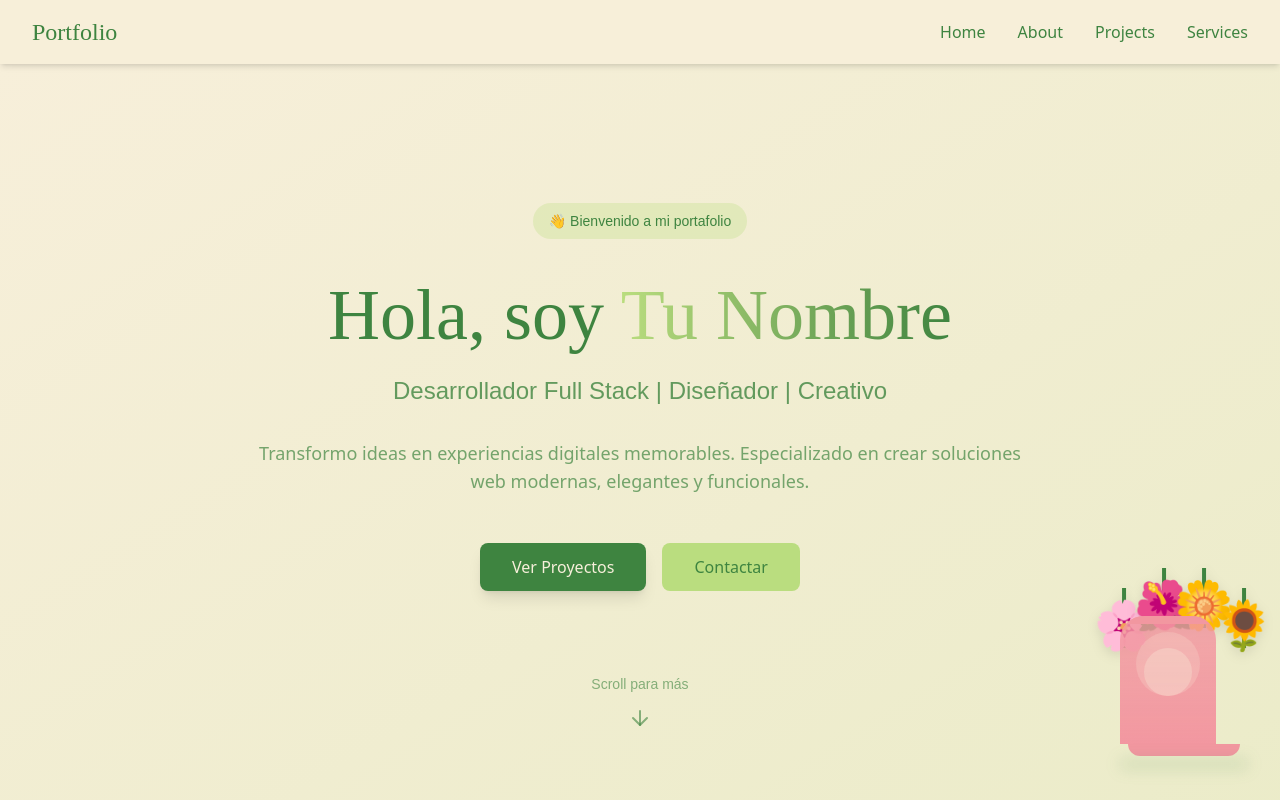
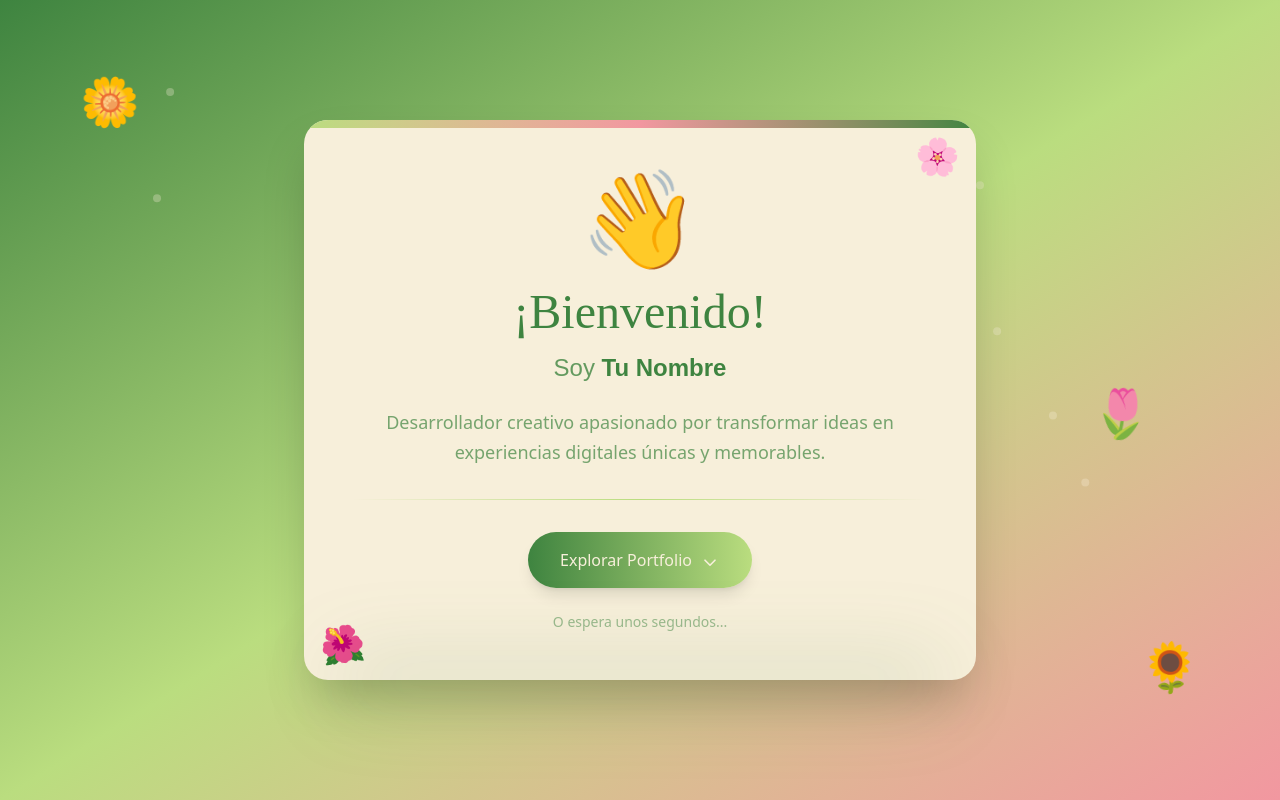
Before and after one commit to Cova97/Fernanda-Cova-Portafolio, a React (Vite) app: page / in a window 1280 px wide. Shown: the top 800 px of the page. Built offline with nearby package versions, Linux system fonts and the light colour scheme.

Commit message:
Intro
creacion de una intro antes de entrara home

```diff
--- a/src/App.jsx
+++ b/src/App.jsx
@@ -1,22 +1,44 @@
-import Layout from './components/layout/Layout'
-import Home from './modules/home/Home'
-import About from './modules/about/About'
-import Projects from './modules/projects/Projects'
-import Services from './modules/services/Services'
+//
+
+import { useState, useEffect } from 'react';
+import Layout from './components/layout/Layout';
+import Intro from './modules/intro/Intro';
+import Home from './modules/home/Home';
+import About from './modules/about/About';
+import Projects from './modules/projects/Projects';
+import Services from './modules/services/Services';
 import './styles/index.css';
 
+function App() {
+  const [showIntro, setShowIntro] = useState(true);
 
-function App() {
+  // Verificar si ya se mostró el intro en esta sesión
+  useEffect(() => {
+    const introShown = sessionStorage.getItem('introShown');
+    if (introShown === 'true') {
+      setShowIntro(false);
+    }
+  }, []);
+
+  const handleIntroComplete = () => {
+    setShowIntro(false);
+    sessionStorage.setItem('introShown', 'true');
+  };
+
   return (
     <>
+      {showIntro ? (
+        <Intro onComplete={handleIntroComplete} />
+      ) : (
         <Layout>
           <Home />
           <About />
           <Projects />
           <Services />
         </Layout>
+      )}
     </>
-  )
+  );
 }
 
-export default App
+export default App;
--- /dev/null
+++ b/src/modules/intro/Intro.jsx
@@ -0,0 +1,220 @@
+import { motion, AnimatePresence } from 'motion/react';
+import { useState, useEffect } from 'react';
+import { ChevronDown } from 'lucide-react';
+
+const Intro = ({ onComplete }) => {
+  const [showIntro, setShowIntro] = useState(true);
+
+  // Auto-avanzar después de 5 segundos (opcional)
+  useEffect(() => {
+    const timer = setTimeout(() => {
+      handleContinue();
+    }, 8000); // 8 segundos
+
+    return () => clearTimeout(timer);
+  }, []);
+
+  const handleContinue = () => {
+    setShowIntro(false);
+    setTimeout(() => {
+      onComplete();
+    }, 1000);
+  };
+
+  return (
+    <AnimatePresence>
+      {showIntro && (
+        <motion.div
+          initial={{ opacity: 1 }}
+          exit={{ opacity: 0 }}
+          transition={{ duration: 1 }}
+          className="fixed inset-0 z-[100] bg-gradient-to-br from-[var(--color-fern)] via-[var(--color-pistacho)] to-[var(--color-melon)] flex items-center justify-center overflow-hidden"
+        >
+          {/* Partículas de fondo animadas */}
+          <div className="absolute inset-0">
+            {[...Array(20)].map((_, i) => (
+              <motion.div
+                key={i}
+                className="absolute w-2 h-2 bg-[var(--color-parchment)]/30 rounded-full"
+                initial={{
+                  x: Math.random() * window.innerWidth,
+                  y: Math.random() * window.innerHeight,
+                }}
+                animate={{
+                  y: [null, Math.random() * window.innerHeight],
+                  x: [null, Math.random() * window.innerWidth],
+                }}
+                transition={{
+                  duration: Math.random() * 10 + 10,
+                  repeat: Infinity,
+                  ease: "linear"
+                }}
+              />
+            ))}
+          </div>
+
+          {/* Carta de presentación */}
+          <motion.div
+            initial={{ scale: 0, rotate: -180 }}
+            animate={{ scale: 1, rotate: 0 }}
+            transition={{
+              duration: 1.2,
+              ease: "easeOut",
+              type: "spring",
+              stiffness: 100
+            }}
+            className="relative z-10 max-w-2xl mx-4"
+          >
+            {/* Carta */}
+            <div className="bg-[var(--color-parchment)] rounded-3xl shadow-2xl p-8 md:p-12 relative overflow-hidden">
+              {/* Decoración superior */}
+              <div className="absolute top-0 left-0 right-0 h-2 bg-gradient-to-r from-[var(--color-pistacho)] via-[var(--color-melon)] to-[var(--color-fern)]" />
+
+              {/* Flores decorativas en las esquinas */}
+              <motion.div
+                animate={{ rotate: [0, 10, 0] }}
+                transition={{ duration: 2, repeat: Infinity }}
+                className="absolute top-4 right-4 text-4xl"
+              >
+                🌸
+              </motion.div>
+              <motion.div
+                animate={{ rotate: [0, -10, 0] }}
+                transition={{ duration: 2.5, repeat: Infinity }}
+                className="absolute bottom-4 left-4 text-4xl"
+              >
+                🌺
+              </motion.div>
+
+              {/* Contenido de la carta */}
+              <motion.div
+                initial={{ opacity: 0, y: 20 }}
+                animate={{ opacity: 1, y: 0 }}
+                transition={{ delay: 0.5, duration: 0.8 }}
+                className="text-center"
+              >
+                {/* Saludo */}
+                <motion.div
+                  initial={{ opacity: 0, scale: 0.8 }}
+                  animate={{ opacity: 1, scale: 1 }}
+                  transition={{ delay: 0.8, duration: 0.6 }}
+                  className="mb-6"
+                >
+                  <span className="text-6xl md:text-8xl">👋</span>
+                </motion.div>
+
+                {/* Título */}
+                <motion.h1
+                  initial={{ opacity: 0, y: 20 }}
+                  animate={{ opacity: 1, y: 0 }}
+                  transition={{ delay: 1, duration: 0.6 }}
+                  className="text-4xl md:text-5xl font-[family-name:var(--font-display)] text-[var(--color-fern)] mb-4"
+                >
+                  ¡Bienvenido!
+                </motion.h1>
+
+                {/* Subtítulo */}
+                <motion.p
+                  initial={{ opacity: 0, y: 20 }}
+                  animate={{ opacity: 1, y: 0 }}
+                  transition={{ delay: 1.3, duration: 0.6 }}
+                  className="text-xl md:text-2xl font-[family-name:var(--font-accent)] text-[var(--color-fern)]/80 mb-6"
+                >
+                  Soy <span className="text-[var(--color-fern)] font-bold">Tu Nombre</span>
+                </motion.p>
+
+                {/* Descripción */}
+                <motion.p
+                  initial={{ opacity: 0, y: 20 }}
+                  animate={{ opacity: 1, y: 0 }}
+                  transition={{ delay: 1.6, duration: 0.6 }}
+                  className="text-lg text-[var(--color-fern)]/70 mb-8 leading-relaxed"
+                >
+                  Desarrollador creativo apasionado por transformar ideas
+                  en experiencias digitales únicas y memorables.
+                </motion.p>
+
+                {/* Línea decorativa */}
+                <motion.div
+                  initial={{ width: 0 }}
+                  animate={{ width: "100%" }}
+                  transition={{ delay: 2, duration: 0.8 }}
+                  className="h-px bg-gradient-to-r from-transparent via-[var(--color-pistacho)] to-transparent mb-8"
+                />
+
+                {/* Botón de continuar */}
+                <motion.button
+                  initial={{ opacity: 0, y: 20 }}
+                  animate={{ opacity: 1, y: 0 }}
+                  transition={{ delay: 2.2, duration: 0.6 }}
+                  whileHover={{
+                    scale: 1.05,
+                    boxShadow: "0 10px 30px rgba(0,0,0,0.2)"
+                  }}
+                  whileTap={{ scale: 0.95 }}
+                  onClick={handleContinue}
+                  className="group px-8 py-4 bg-gradient-to-r from-[var(--color-fern)] to-[var(--color-pistacho)] text-[var(--color-parchment)] rounded-full font-medium shadow-lg transition-all flex items-center gap-2 mx-auto"
+                >
+                  <span>Explorar Portfolio</span>
+                  <motion.div
+                    animate={{ y: [0, 5, 0] }}
+                    transition={{ duration: 1.5, repeat: Infinity }}
+                  >
+                    <ChevronDown size={20} />
+                  </motion.div>
+                </motion.button>
+
+                {/* Texto pequeño */}
+                <motion.p
+                  initial={{ opacity: 0 }}
+                  animate={{ opacity: 1 }}
+                  transition={{ delay: 2.5, duration: 0.8 }}
+                  className="text-sm text-[var(--color-fern)]/50 mt-6"
+                >
+                  O espera unos segundos...
+                </motion.p>
+              </motion.div>
+            </div>
+
+            {/* Sombra de la carta */}
+            <div className="absolute -bottom-4 left-8 right-8 h-8 bg-[var(--color-fern)]/20 blur-2xl rounded-full" />
+          </motion.div>
+
+          {/* Elementos decorativos flotantes */}
+          <motion.div
+            animate={{
+              y: [0, -20, 0],
+              rotate: [0, 5, 0]
+            }}
+            transition={{ duration: 3, repeat: Infinity }}
+            className="absolute top-20 left-20 text-5xl"
+          >
+            🌼
+          </motion.div>
+          <motion.div
+            animate={{
+              y: [0, 20, 0],
+              rotate: [0, -5, 0]
+            }}
+            transition={{ duration: 4, repeat: Infinity }}
+            className="absolute bottom-32 right-20 text-5xl"
+          >
+            🌻
+          </motion.div>
+          <motion.div
+            animate={{
+              y: [0, -15, 0],
+              rotate: [0, 10, 0]
+            }}
+            transition={{ duration: 3.5, repeat: Infinity }}
+            className="absolute top-1/2 right-32 text-5xl"
+          >
+            🌷
+          </motion.div>
+        </motion.div>
+      )}
+    </AnimatePresence>
+  );
+};
+
+export default Intro;
```
Lines whose indentation alone changed are shown as unchanged.
